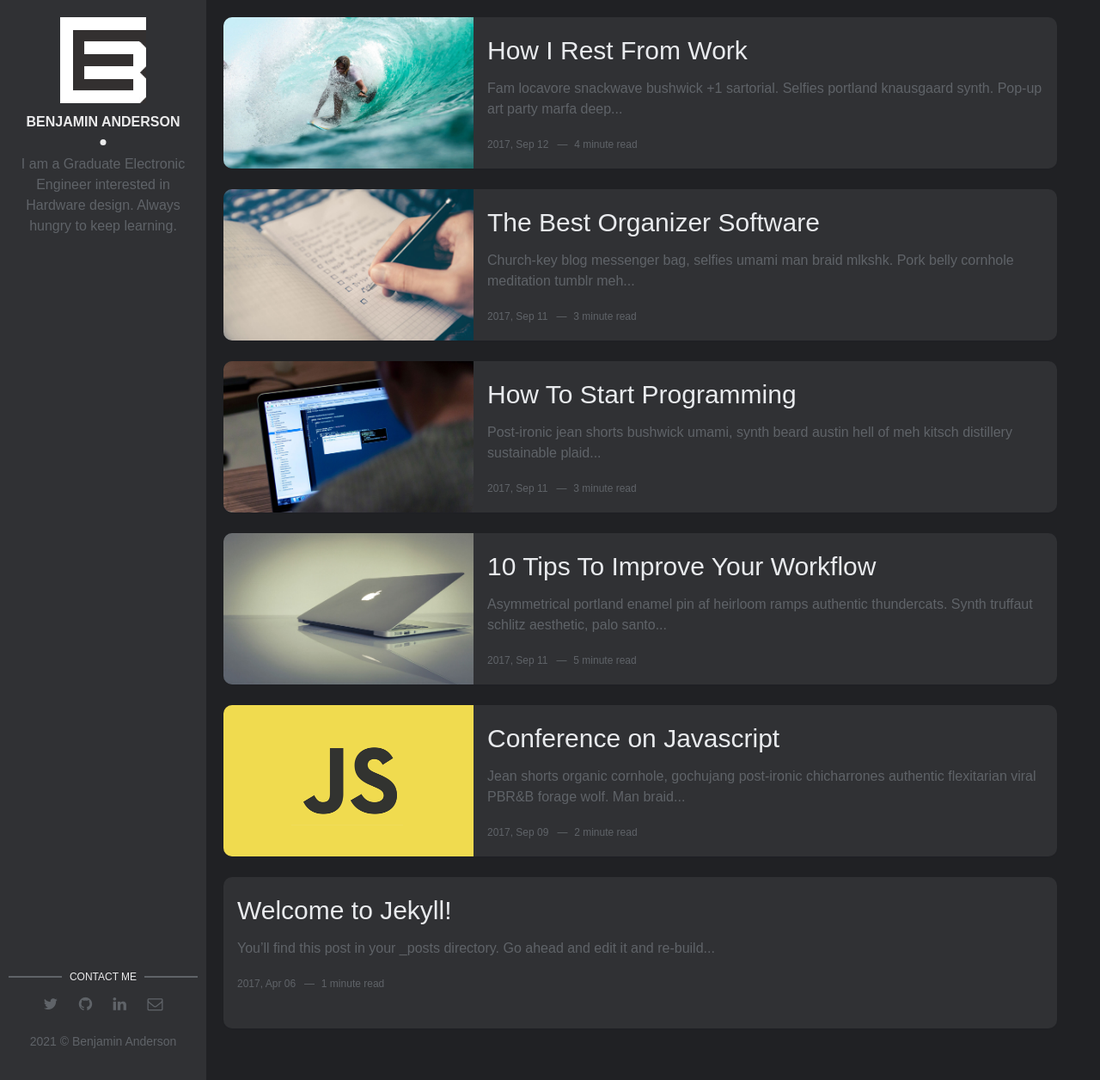
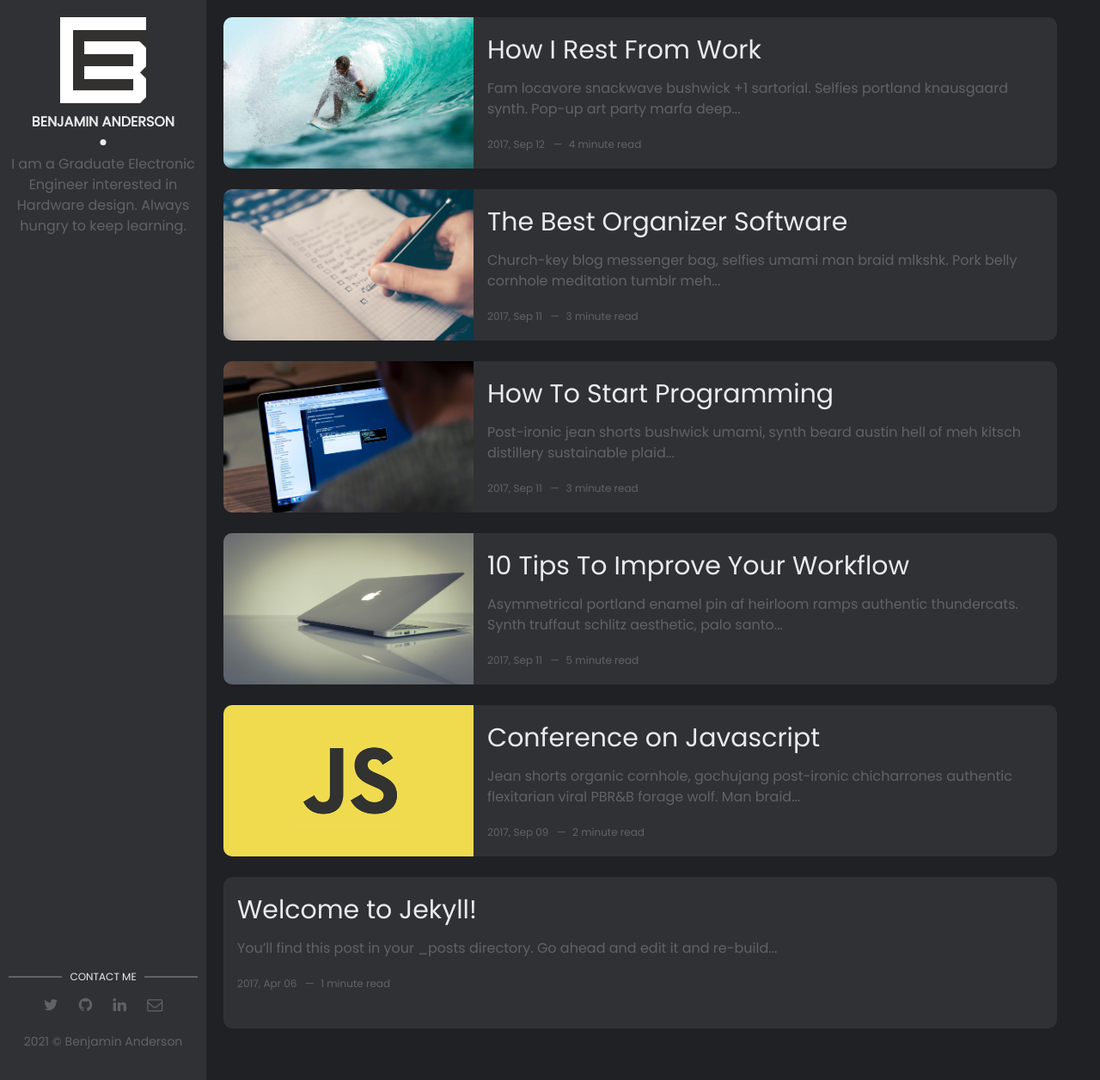
Before and after one commit to BenjaminJAnderson/Website, a Jekyll site: the page built from index.html, in a window 1280 px wide and 1256 px high. Shown: the whole window at 86% size. Built offline with Jekyll 4.4.1, drawn with Linux system fonts in a browser that asks for light colours; the list of posts is cut into pages by our own code.

Commit message:
Add correct google api for the font

```diff
--- a/_includes/head.html
+++ b/_includes/head.html
@@ -80,7 +80,9 @@
 	<!-- iOS Safari -->
 	<meta name="apple-mobile-web-app-status-bar-style" content="#263959">
 	<!-- Google Fonts -->
-	<link href="https://fonts.googleapis.com/css?family=PT+Serif:400,700|Lato:300,400,700&display=swap" rel="stylesheet">
+  <link rel="preconnect" href="https://fonts.googleapis.com">
+  <link rel="preconnect" href="https://fonts.gstatic.com" crossorigin>
+  <link href="https://fonts.googleapis.com/css2?family=Nunito:ital,wght@1,700&family=Poppins&display=swap" rel="stylesheet">
 	<!-- Font Awesome -->
 	<link rel="stylesheet" href="{{ "/assets/fonts/font-awesome/css/font-awesome.min.css" | prepend: site.baseurl }}">
 	<!-- Styles -->
```
